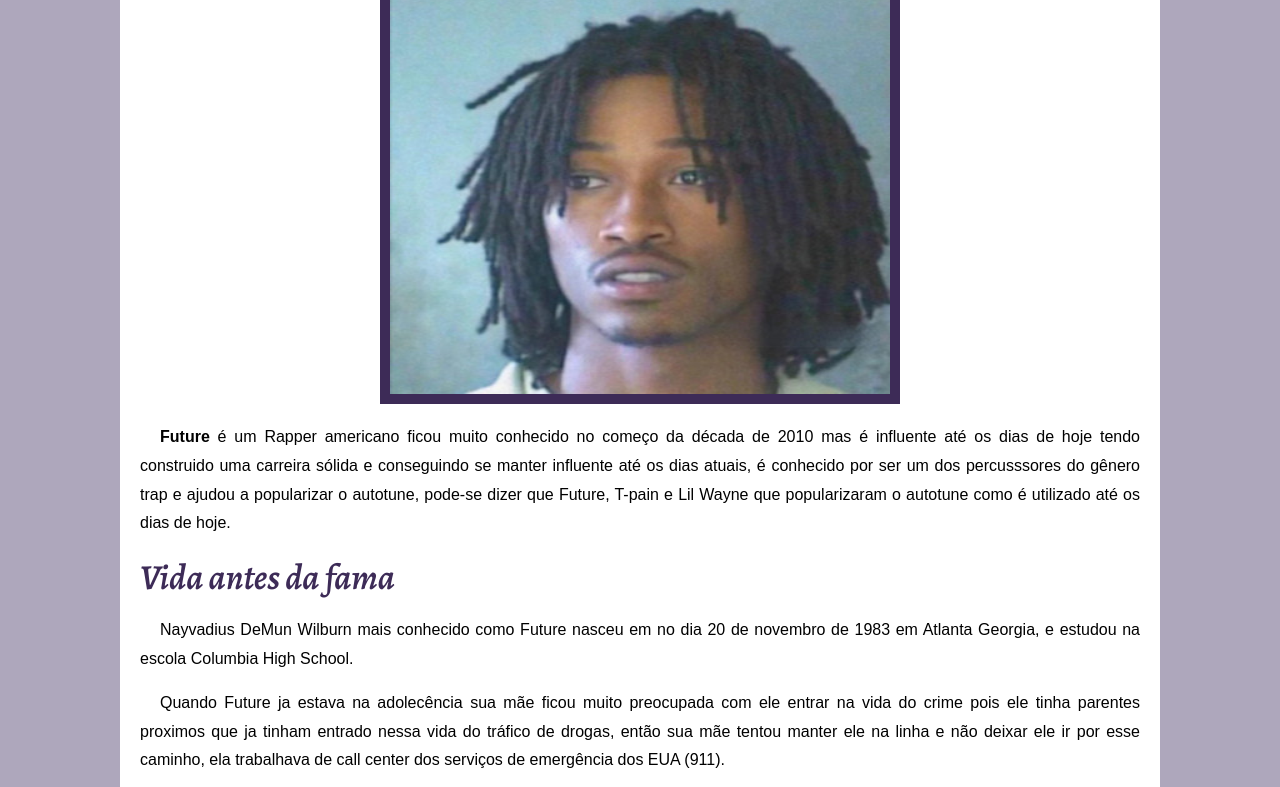
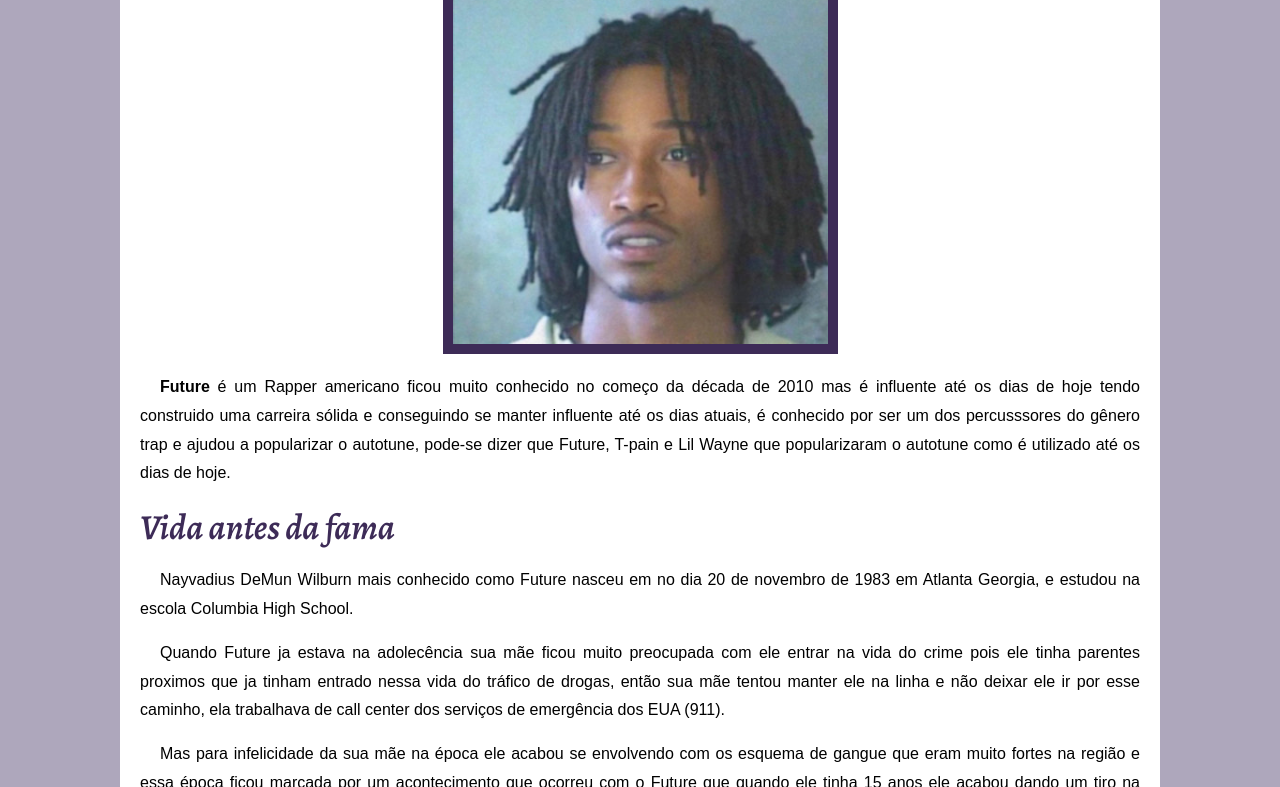
Before and after one commit to SamuelRodrigues1224/projeto-future, a plain HTML site: page index.html in a window 1280 px wide. Shown: the part 330-1117 px from the top of the page. Drawn offline with nearby package versions, Linux system fonts and the light colour scheme; a web font is replaced by a local one.

Commit message:
Update style.css

```diff
--- a/style.css
+++ b/style.css
@@ -120,8 +120,8 @@ main img{
     background-color: var(--cor4);
     padding: 10px;
     width: 100%;
-    max-width: 500px;
-    max-height: 400px;
+    max-width: 375px;
+    max-height: 350px;
 
 }
 .video {
```
